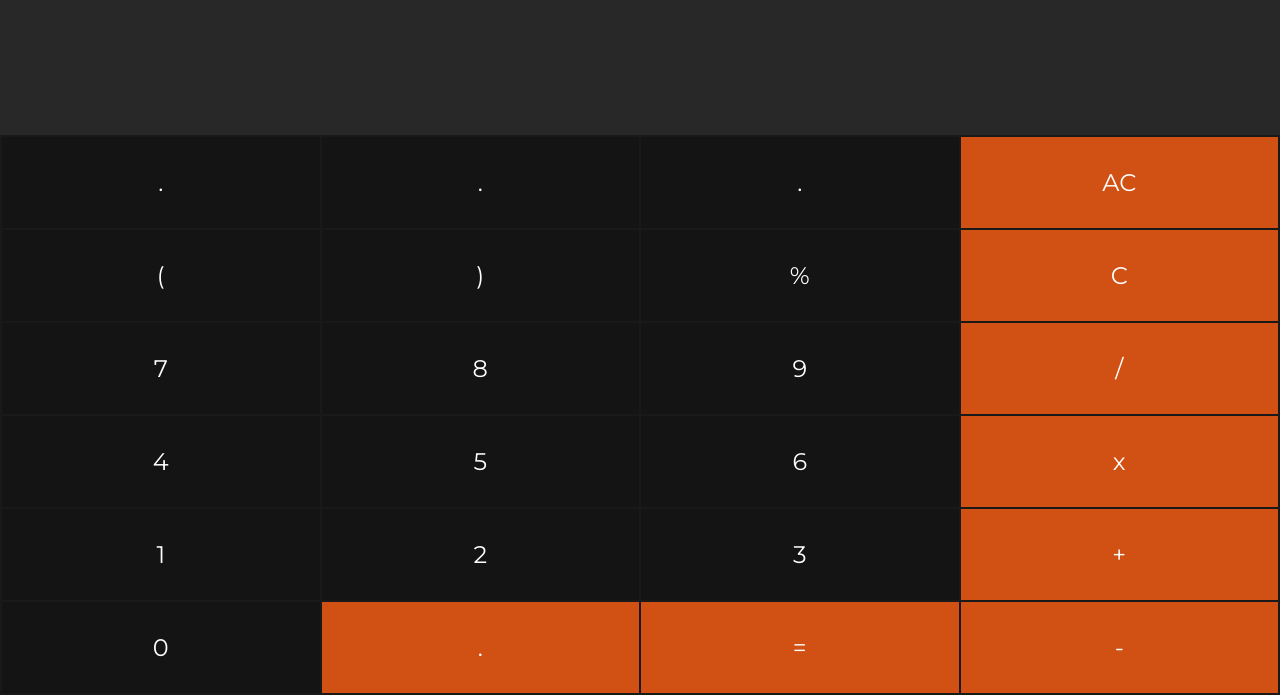
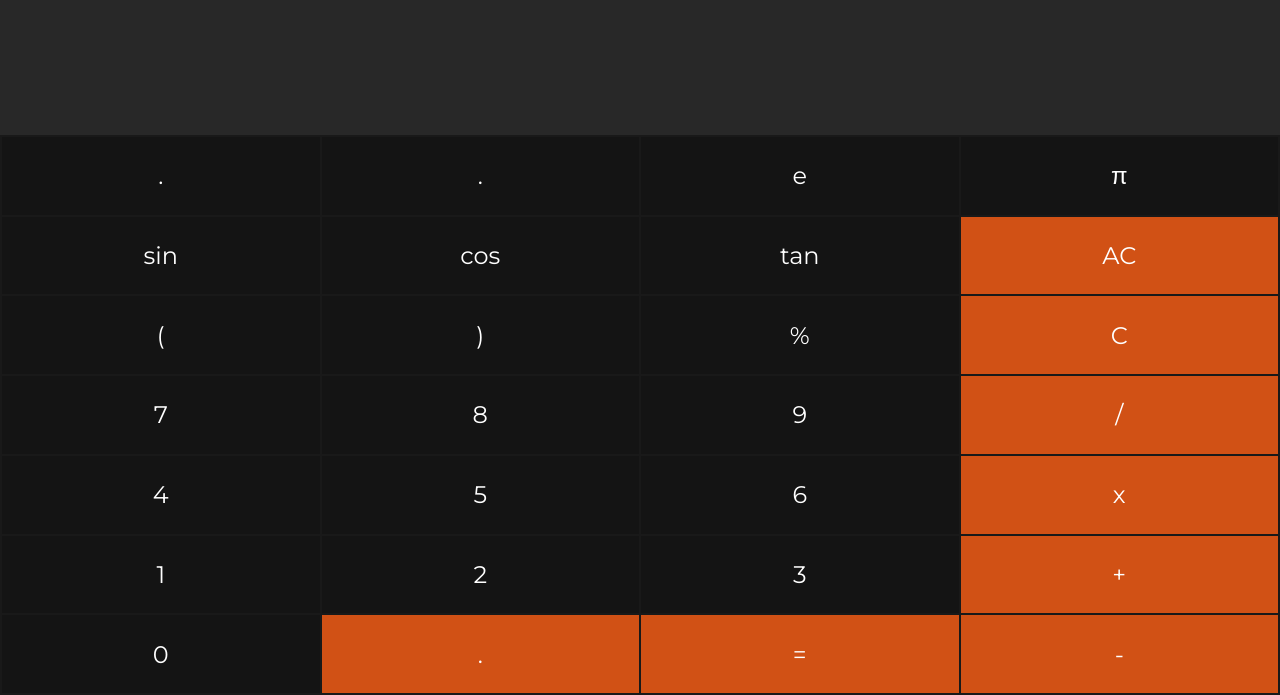
Before and after one commit to N3v1/Calculator, a plain HTML site: page index.html in a window 1280 px wide. Shown: the part 105-800 px from the top of the page. Drawn offline with nearby package versions, Linux system fonts and the light colour scheme.

Commit message:
Added math.js and added sin, cos, tan, e, pi buttons

```diff
--- a/index.html
+++ b/index.html
@@ -33,6 +33,9 @@ Calculator in HTML,CSS and JS - (c) 2023 NH (N3v1) - Use at your own risk, no wa
       referrerpolicy="no-referrer"
     ></script>
 
+    <!-- Add the 'math.js v9.4.4' for cos, sin, tan, ...-->
+    <script src="https://cdnjs.cloudflare.com/ajax/libs/mathjs/9.4.4/math.min.js"></script>
+
     <!--Link the manifest file-->
     <link rel="manifest" href="manifest.webmanifest" />
   </head>
@@ -48,10 +51,18 @@ Calculator in HTML,CSS and JS - (c) 2023 NH (N3v1) - Use at your own risk, no wa
       </div>
 
       <tr>
+        <!-- ! For special things (e, pi, pow) start -->
+        <td>.</td>
+        <td>.</td>
+        <td class="specialNumber" onclick="appendOperation('e')">e</td>
+        <td class="specialNumber" onclick="appendOperation('π')">&pi;</td>
+        <!-- ! For special things (e, pi, pow) start end -->
+      </tr>
+      <tr>
         <!-- ! For trigonometry, ...  start -->
-        <td onclick="appendDecimal('.')">.</td>
-        <td onclick="appendDecimal('.')">.</td>
-        <td onclick="appendDecimal('.')">.</td>
+        <td class="trigonometric" onclick="appendTrigonometric('sin')">sin</td> <!-- sin -->
+        <td class="trigonometric" onclick="appendTrigonometric('cos')">cos</td> <!-- cos -->
+        <td class="trigonometric" onclick="appendTrigonometric('tan')">tan</td> <!-- tan -->
         <!-- ! For trigonometry, ...  end -->
         <td onclick="clearResult()" class="operators" id="clrButton">AC</td>
       </tr>
--- a/style.css
+++ b/style.css
@@ -30,7 +30,7 @@ table {
 }
 
 td {
-    width: 25%;
+    width: 20%; /** width: 25% **/
     text-align: center;
     font-size: 24px;
     background-color: rgb(20, 20, 20);
@@ -85,7 +85,7 @@ td:hover {
 }
 
 .operators {
-    background-color: rgb(209, 81, 21);
+  background-color: rgb(209, 81, 21);
 }
 
 .operators:hover {
```
